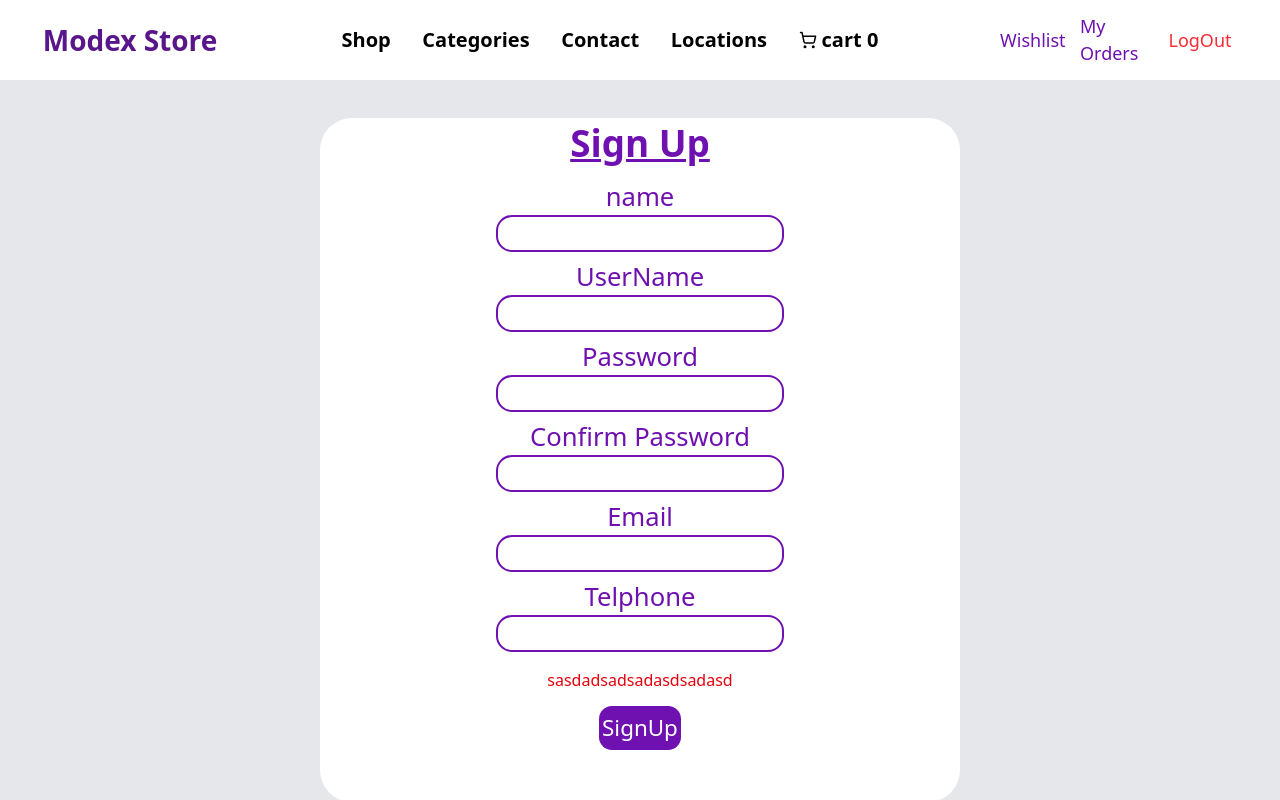
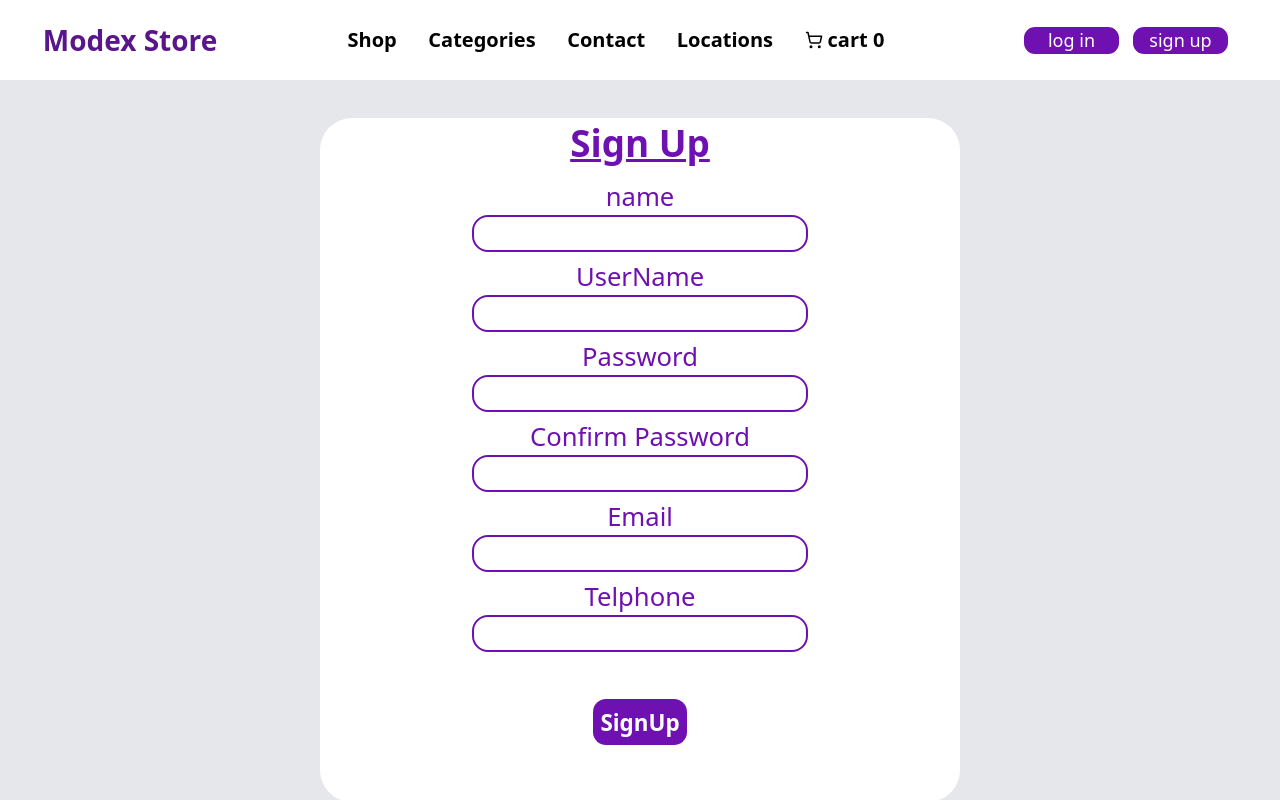
Before and after one commit to ahmed-rmdan/ModexStore, a React (Vite) app: page /signup in a window 1280 px wide. Shown: the top 800 px of the page. Built offline with nearby package versions, Linux system fonts and the light colour scheme.

Commit message:
finsi createuser function

```diff
--- a/src/compononts/header.tsx
+++ b/src/compononts/header.tsx
@@ -38,16 +38,16 @@ return(
 
 
 
-            <div className="flex items-center justify-evenly w-[22%] lg:w-[22%] xl:w-[20%]  ">
+            <div className="flex items-center justify-evenly w-[22%] lg:w-[22%] xl:w-[19%]  ">
 
-                {/* <NavLink to='/signin' className=" border-2 buttonstyle w-[5em] xl:w-[5.5em] cursor-pointer text-[4em] text-center  lg:text-[4em] xl:text-[4.5em] ">log in</NavLink>
-             <NavLink to='/signup' className=" border-2 buttonstyle w-[5em] xl:w-[5.5em] cursor-pointer text-[4em] lg:text-[4em] xl:text-[4.5em] text-center">sign up</NavLink> */}
-
+                <NavLink to='/signin' className=" border-2 buttonstyle w-[5em] xl:w-[5.5em] cursor-pointer text-[4em] text-center  lg:text-[4em] xl:text-[4.5em] ">log in</NavLink>
+             <NavLink to='/signup' className=" border-2 buttonstyle w-[5em] xl:w-[5.5em] cursor-pointer text-[4em] lg:text-[4em] xl:text-[4.5em] text-center">sign up</NavLink>
+{/*
                        <NavLink to={'/wishlist'} className={({isActive})=>isActive?"text-purple-800 w-[5em] cursor-pointer text-[3em]  lg:text-[3.5em] xl:text-[4.5em] hover:underline  hover:text-purple-900 underline ":"text-purple-800 w-[5em] cursor-pointer text-[3em]  lg:text-[3.5em] xl:text-[4.5em] hover:underline  hover:text-purple-900 "}
                        >Wishlist</NavLink>
              <NavLink to={'/myorders'} className={({isActive})=>isActive?"text-purple-800 w-[5em] cursor-pointer text-[3em]  lg:text-[3.5em] xl:text-[4.5em] hover:underline  hover:text-purple-900 underline ":"text-purple-800 w-[5em] cursor-pointer text-[3em]  lg:text-[3.5em] xl:text-[4.5em] hover:underline  hover:text-purple-900 "}>
              My Orders</NavLink>
-             <button className="  text-red-500  w-[5em] cursor-pointer text-[3em] lg:text-[3.5em] xl:text-[4.5em] hover:underline">LogOut</button>
+             <button className="  text-red-500  w-[5em] cursor-pointer text-[3em] lg:text-[3.5em] xl:text-[4.5em] hover:underline">LogOut</button>       */}
 
 
             </div>
--- a/src/https/https.ts
+++ b/src/https/https.ts
@@ -1,3 +1,4 @@
+import { number } from "framer-motion";
 import type { typeadminproducts } from "../types/types";
 
 export async function addproduct(data:FormData){
@@ -302,3 +303,47 @@ return {products:data.data.getsearchproducts.products as [typeadminproducts],len
 
 
 }
+
+export async function createuser(data:FormData){
+
+
+const formdata=Object.fromEntries(data.entries())
+
+
+console.log(formdata)
+
+
+const res=await fetch('http://localhost:3000/graphql',{
+  method:'POST',
+  headers:{'Content-Type': 'application/json',
+    'Accept': 'application/json'
+  },
+  body:JSON.stringify({
+    query:`
+     mutation($input:CreateUserInput!) {
+        createuser(input: $input) {
+          message,id
+        }
+      }
+    `,
+       variables: {
+      input:formdata
+    }
+
+  })
+})
+ const datares=await res.json()
+
+ if(datares.errors){
+  throw new Error(datares.errors[0].message)
+ }
+console.log(datares.data)
+
+
+
+
+
+
+
+
+}
--- a/src/pages/signup.tsx
+++ b/src/pages/signup.tsx
@@ -1,46 +1,70 @@
 import React from "react";
+import { useMutation } from "@tanstack/react-query";
+import { QueryClient } from "@tanstack/react-query";
+import { useNavigate } from "react-router-dom";
+import { createuser } from "../https/https";
 
-function handlesignin(){
+export const Signup:React.FC<{}>=()=>{
+const queryClient=new QueryClient()
+const navigate=useNavigate()
+const {mutate,isError,error}=useMutation({
+mutationKey:['user'],
+mutationFn:createuser,
+onSuccess:()=>{
+   queryClient.invalidateQueries({ queryKey: ['user'] })
+  return navigate('/')
+}
+})
+
+
+
+function handlesignin(ev:React.FormEvent<HTMLFormElement>){
+
+
+     ev.preventDefault()
+      const data = new FormData(ev.currentTarget);
+      mutate(data)
 
 }
 
-
-export const Signup:React.FC<{}>=()=>{
     return(
             <div className=" flex items-center justify-center h-[760px] text-[12px] sm::text-[14px] xl:text-[16px]   bg-gray-200">
 
                   <div className="bg-white flex flex-col items-center justify-around h-[90%] rounded-4xl w-[85%] sm:w-[70%] lg:w-[50%]">
                       <h1 className=" flex  underline text-purple-800 font-bold h-[5%] text-[2.3em] justify-center items-center ">Sign Up</h1>
                      <form className="flex flex-col gap-[1%] h-[90%] w-[95%] sm:w-[75%] items-center  justify-start  " onSubmit={handlesignin}>
-                          <div className="flex flex-col h-[12%]  w-[60%] items-center justify-center ">
+                          <div className="flex flex-col h-[12%]  w-[70%] items-center justify-center ">
                              <p className="text-[1.6em] h-[50%] text-purple-800">name</p>
-                        <input className="h-[50%] w-full border-2 border-purple-800 rounded-2xl text-[1.3em]" type="text" name="name"></input>
+                        <input className="h-[50%] w-full border-2 border-purple-800 rounded-2xl text-[1.3em]" maxLength={20}  minLength={5} required type="text" name="name"></input>
                         </div >
-                        <div className="flex flex-col h-[12%]  w-[60%] items-center justify-center ">
+                        <div className="flex flex-col h-[12%]  w-[70%] items-center justify-center ">
                              <p className="text-[1.6em] h-[50%] text-purple-800">UserName</p>
-                        <input className="h-[50%] w-full border-2 border-purple-800 rounded-2xl text-[1.3em]" type="text" name="username"></input>
+                        <input className="h-[50%] w-full border-2 border-purple-800 rounded-2xl text-[1.3em]" maxLength={20} minLength={6} required type="text" name="username"></input>
                         </div >
-                        <div className="flex flex-col h-[12%]  w-[60%] items-center justify-center ">
+                        <div className="flex flex-col h-[12%]  w-[70%] items-center justify-center ">
                              <p className="text-[1.6em] h-[50%] text-purple-800">Password</p>
-                        <input className="h-[50%] w-full border-2 border-purple-800 rounded-2xl text-[1.3em]" type="text" name="password"></input>
+                        <input className="h-[50%] w-full border-2 border-purple-800 rounded-2xl text-[1.3em]" maxLength={20} minLength={6} required type="password" name="password"></input>
                         </div >
-                          <div className="flex flex-col h-[12%]  w-[60%] items-center justify-center ">
+                          <div className="flex flex-col h-[12%]  w-[70%] items-center justify-center ">
                              <p className="text-[1.6em] h-[50%] text-purple-800">Confirm Password</p>
-                        <input className="h-[50%] w-full border-2 border-purple-800 rounded-2xl text-[1.3em]" type="password" name="password"></input>
+                        <input className="h-[50%] w-full border-2 border-purple-800 rounded-2xl text-[1.3em]" maxLength={20} minLength={6} required type="password" name="confirmpassword"></input>
                         </div >
-                            <div className="flex flex-col h-[12%]  w-[60%] items-center justify-center ">
+                            <div className="flex flex-col h-[12%]  w-[70%] items-center justify-center ">
                              <p className="text-[1.6em] h-[50%] text-purple-800">Email</p>
-                        <input className="h-[50%] w-full border-2 border-purple-800 rounded-2xl text-[1.3em]" type="email" name="email"></input>
+                        <input className="h-[50%] w-full border-2 border-purple-800 rounded-2xl text-[1.3em]" minLength={6} required type="email" name="email"></input>
                         </div >
-                            <div className="flex flex-col h-[12%]  w-[60%] items-center justify-center ">
+                            <div className="flex flex-col h-[12%]  w-[70%] items-center justify-center ">
                              <p className="text-[1.6em] h-[50%] text-purple-800">Telphone</p>
-                        <input className="h-[50%] w-full border-2 border-purple-800 rounded-2xl text-[1.3em]" type="number" name="telphone"></input>
+                        <input className="h-[50%] w-full border-2 border-purple-800 rounded-2xl text-[1.3em]"  required type="number" name="telphone"></input>
                         </div >
 
 
-                           <div className="flex flex-col items-center justify-around w-[22%] sm:w-[17%] gap-1 h-[15%]">
-                                 <p className="text-red-600 flex h-[50%]  items-center  "  >sasdadsadsadasdsadasd </p>
-                              <button className="buttonstyle h-[50%] w-full text-[1.4em] text-center" >SignUp</button>
+                           <div className="flex flex-col items-center justify-around w-[70%] gap-1 h-[15%]">
+                             <p className="text-red-600 flex h-[25%] w-[95%] sm:w-[85%]  text-center justify-center items-center  "  >
+                                              {isError?error.message:''}
+                                  </p>
+
+                              <button className="buttonstyle w-[37%] sm:w-[28%] 2xl:w-[25%] h-[50%]  text-[1.4em] font-bold text-center" >SignUp</button>
 
                            </div>
 
```
